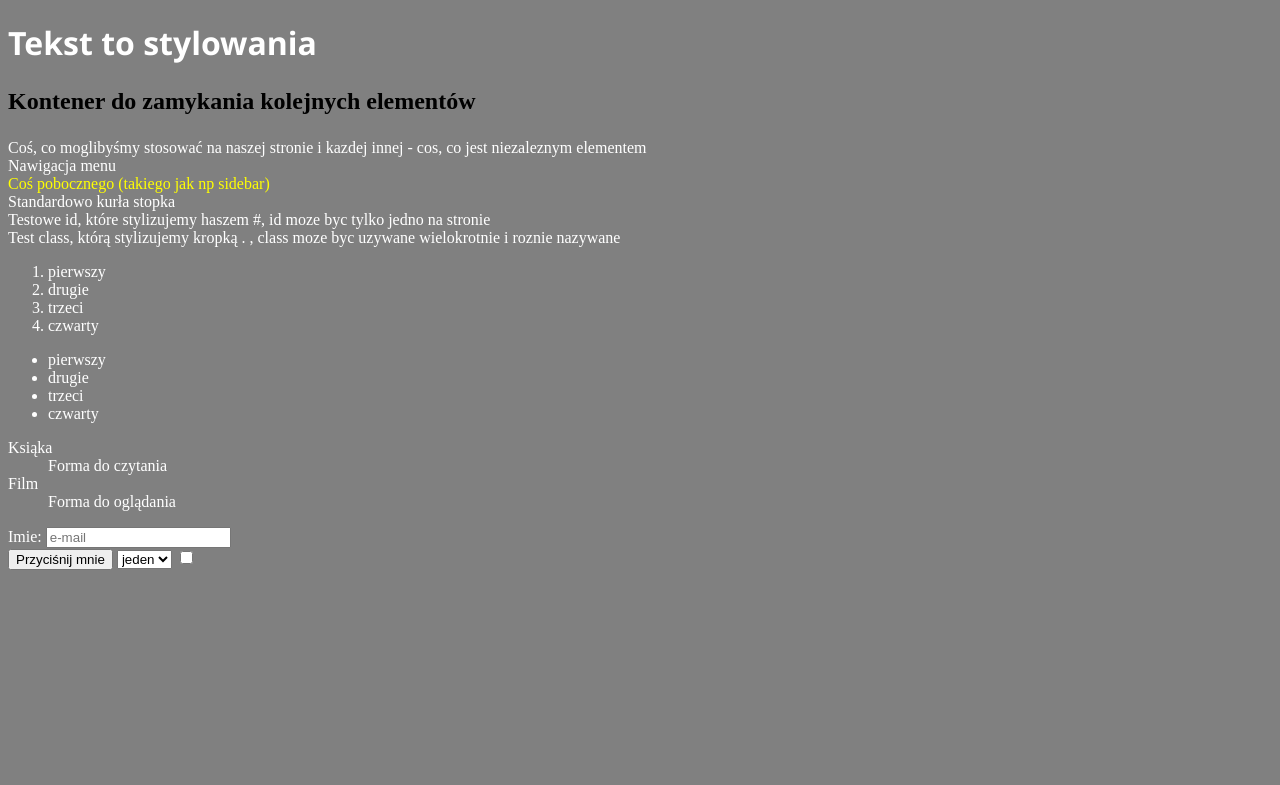
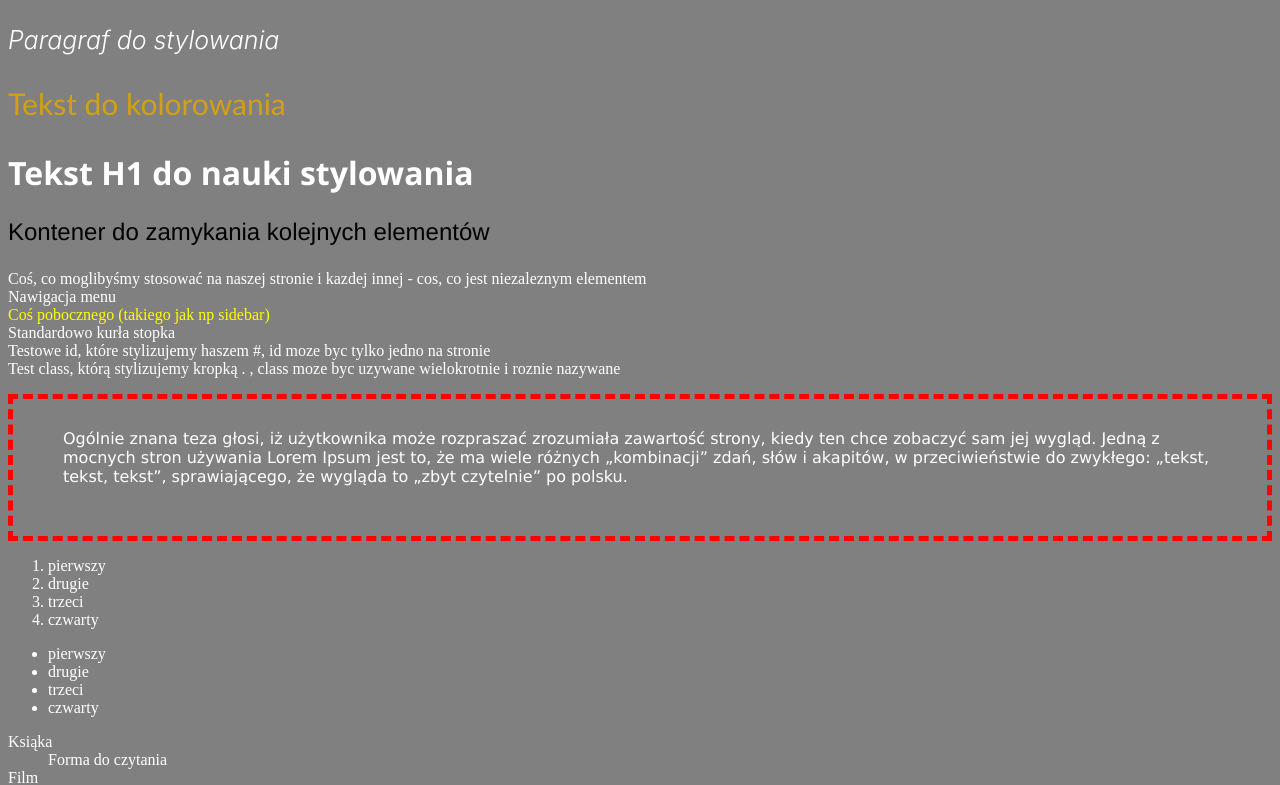
Before and after one commit to kacperwalter/code-notes, a PHP site: page /notatki.html in a window 1280 px wide. Shown: the part 26-811 px from the top of the page. Before the commit the page ends 595 px from the top, so only its background shows below. Run offline with PHP 8.4, Linux system fonts and the light colour scheme.

Commit message:
css box model

```diff
--- a/HTML/notatki.html
+++ b/HTML/notatki.html
@@ -4,7 +4,7 @@
     <meta charset="UTF-8">
     <meta name="viewport" content="width=device-width, initial-scale=1.0">
     <meta http-equiv="X-UA-Compatible" content="ie=edge">
-    <title>Document</title>
+    <title>Nauka podstaw webdevelopmentu</title>
 
     <!-- Podłączanie CSS -->
     <link rel="stylesheet" href="style.css">
@@ -23,7 +23,11 @@
         <a href="">Czesć</a>
     </header>
 
-    <h1>Tekst to stylowania</h1>
+    <p class="paragraf1">Paragraf do stylowania</p>
+
+    <p class="paragraf2">Tekst do kolorowania</p>
+
+    <h1>Tekst H1 do nauki stylowania</h1>
 
     <section class="section_test">
         <h2 class="subtytul"><p>Kontener do zamykania kolejnych elementów</p></h2>
@@ -56,6 +60,10 @@
     <div class="klasa">
         Test class, którą stylizujemy kropką . , class moze byc uzywane wielokrotnie i roznie nazywane
     </div>
+
+        <p class="text1">
+            Ogólnie znana teza głosi, iż użytkownika może rozpraszać zrozumiała zawartość strony, kiedy ten chce zobaczyć sam jej wygląd. Jedną z mocnych stron używania Lorem Ipsum jest to, że ma wiele różnych „kombinacji” zdań, słów i akapitów, w przeciwieństwie do zwykłego: „tekst, tekst, tekst”, sprawiającego, że wygląda to „zbyt czytelnie” po polsku.
+        </p>
 
     <!-- Listy -->
     <ol>
--- a/HTML/style.css
+++ b/HTML/style.css
@@ -27,10 +27,23 @@ body header h2 {
     color: yellow;
 }
 
+
 /* STYLOWANIE FONTOW */
 h1 {
     font-family: 'Segoe UI', Tahoma, Geneva, Verdana, sans-serif;
     font-weight: 900;
+}
+
+h2 {
+    font-family: 'Franklin Gothic Medium', 'Arial Narrow', Arial, sans-serif;
+    font-weight: 500;
+}
+
+.paragraf1 {
+    font-family: -apple-system, BlinkMacSystemFont, 'Segoe UI', Roboto, Oxygen, Ubuntu, Cantarell, 'Open Sans', 'Helvetica Neue', sans-serif;
+    font-size: 25px;
+    font-weight: 300;
+    font-style: italic;
 }
 
 /* KOLOROWANIE */
@@ -39,3 +52,25 @@ h1 {
 
 /* RGB: color: rgb(0, 0, 0) <= RGB, wiadomo, wartosci 0-255 */
 /* RGBa: color: rgba(x,y,z,c) c = przezroczystosc, wartosci 0-1 (float) */
+
+.paragraf2 {
+    font-family: 'Trebuchet MS', 'Lucida Sans Unicode', 'Lucida Grande', 'Lucida Sans', Arial, sans-serif;
+    font-size: 30px;
+    /* color: rgb(124,123,4) */  /* RGB */
+    color: #d3a015 ;  /* hex */
+}
+
+
+/* BOX MODEL */
+/* notatki w zeszycie */
+
+.text1 {
+    font-family: 'Lucida Sans', 'Lucida Sans Regular', 'Lucida Grande', 'Lucida Sans Unicode', Geneva, Verdana, sans-serif;
+    border: 5px red;
+    border-style: dashed;
+    padding: 30px 50px 50px 50px; /* odpycha od wewnątrz */
+    /* argumenty w padding: 1 argument odpowiada góra i dół, 2 argument odpowiada za lewwo i prawo */
+    /* padding - jesli uzyjemy 4 argumentow, to kazdy odpowiada za jedną stronę (zaczynając od góry, zgodnie z ruchami wskazówek zegara */
+
+    margin 15px; /* odpycha od zewnątrz - przyjmuje takie same wartości jak padding */
+}
```
Also changed, not shown: HTML/src.js (line endings or trailing spaces).
